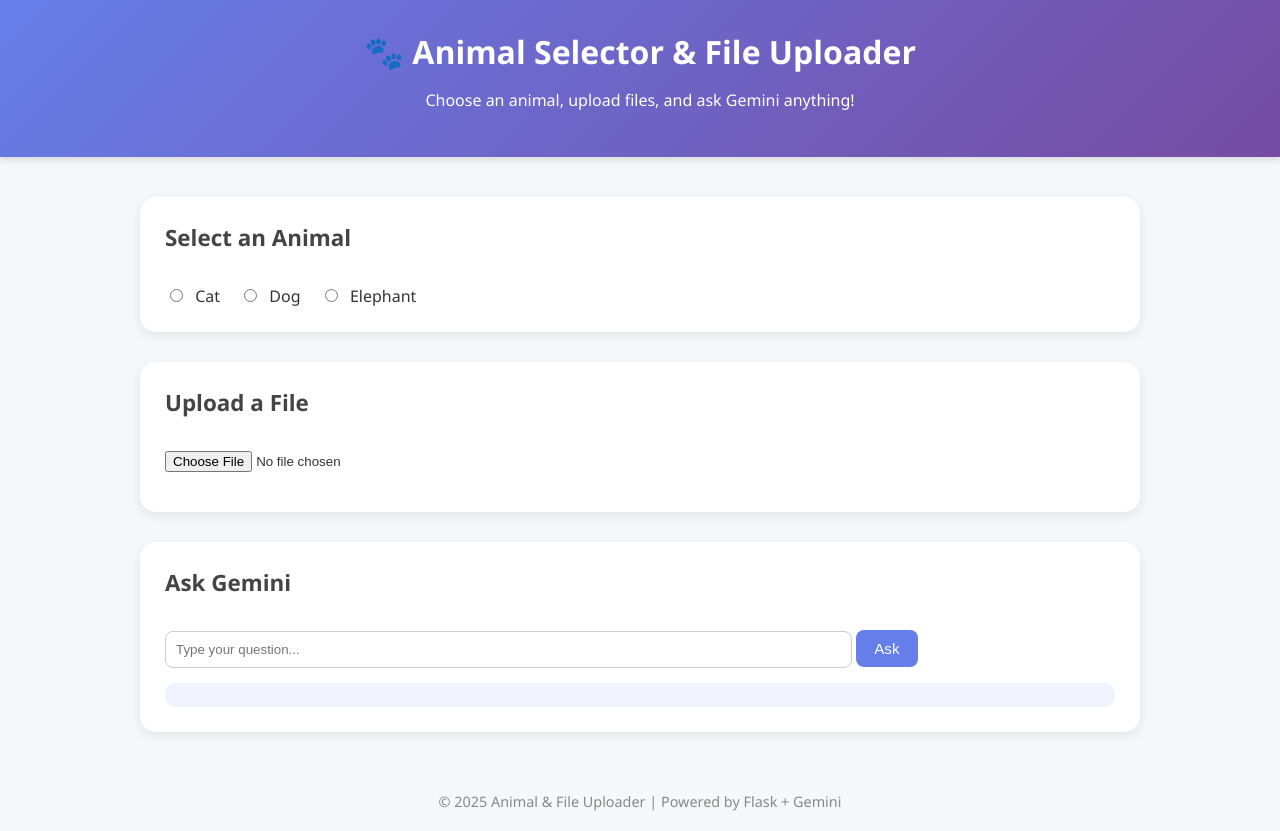
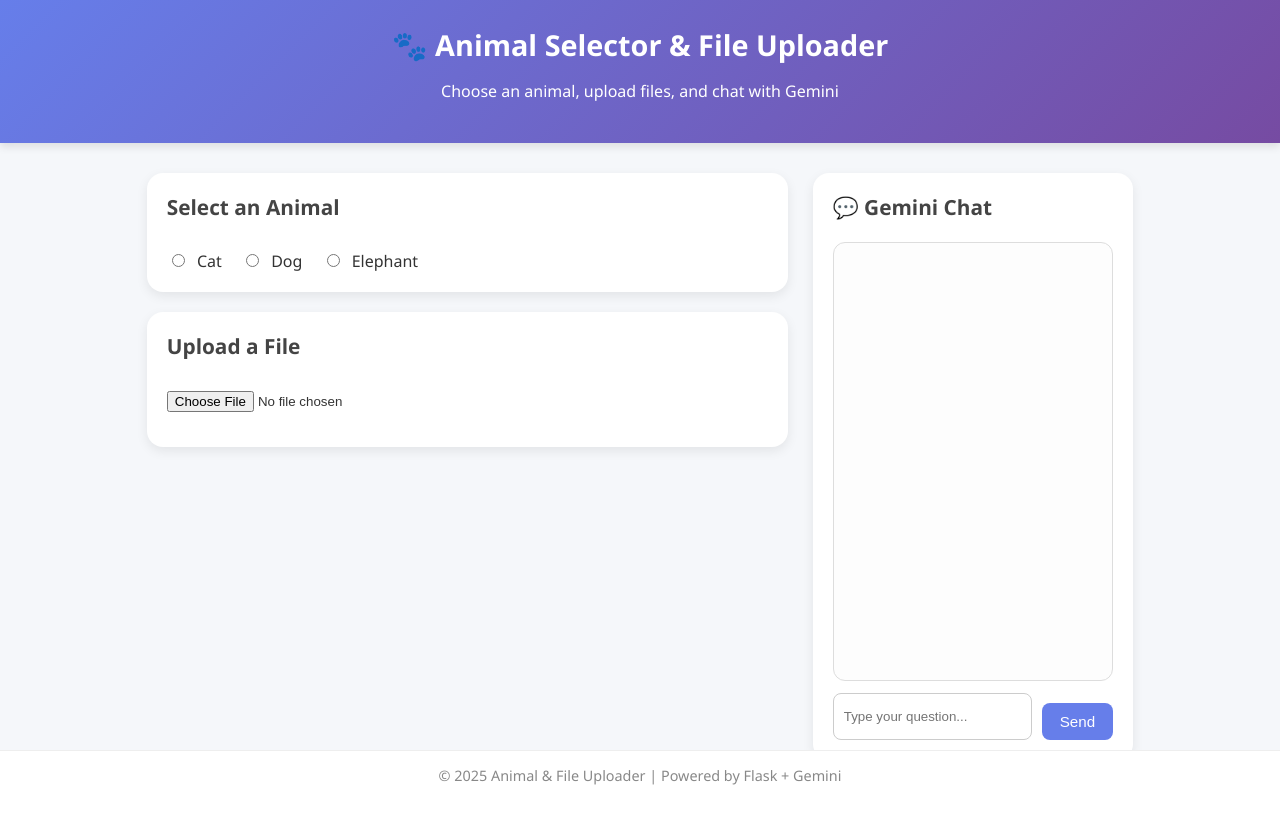
Before and after one commit to Shankarganesh127/TSAI_ERAv4_assignment_S3, a Flask app: page / in a window 1280 px wide. After the commit the page ends 785 px from the top, so only its background shows below. Run offline with Flask 3, Linux system fonts and the light colour scheme.

Commit message:
webpage format change

```diff
--- a/templates/index.html
+++ b/templates/index.html
@@ -5,57 +5,61 @@
   <title>🐾 Animal & File Uploader</title>
   <style>
     body {
-      font-family: 'Segoe UI', Tahoma, Geneva, Verdana, sans-serif;
+      font-family: 'Segoe UI', sans-serif;
       background: #f5f7fa;
       margin: 0;
       padding: 0;
       color: #333;
+      display: flex;
+      flex-direction: column;
+      min-height: 100vh;
     }
 
     header {
       background: linear-gradient(135deg, #667eea, #764ba2);
       color: #fff;
       text-align: center;
-      padding: 30px 20px;
-      box-shadow: 0 4px 6px rgba(0,0,0,0.1);
+      padding: 25px;
+      box-shadow: 0 4px 8px rgba(0,0,0,0.1);
     }
 
     header h1 {
       margin: 0;
-      font-size: 2rem;
+      font-size: 1.8rem;
     }
 
-    .container {
-      max-width: 1000px;
-      margin: 40px auto;
+    .main {
+      flex: 1;
+      display: grid;
+      grid-template-columns: 2fr 1fr;
+      gap: 25px;
+      max-width: 1200px;
+      margin: 30px auto;
       padding: 0 20px;
-      display: grid;
-      grid-template-columns: 1fr;
-      gap: 30px;
     }
 
     .box {
       background: #fff;
       border-radius: 16px;
-      padding: 25px;
+      padding: 20px;
       box-shadow: 0 4px 12px rgba(0,0,0,0.08);
       transition: transform 0.2s ease, box-shadow 0.2s ease;
     }
 
     .box:hover {
-      transform: translateY(-3px);
+      transform: translateY(-2px);
       box-shadow: 0 8px 18px rgba(0,0,0,0.15);
     }
 
     .box h3 {
       margin-top: 0;
-      font-size: 1.4rem;
+      font-size: 1.3rem;
       color: #444;
     }
 
     label {
       display: inline-block;
-      margin: 10px 15px 0 0;
+      margin: 8px 15px 0 0;
       cursor: pointer;
     }
 
@@ -96,30 +100,77 @@
       color: #555;
     }
 
-    .answer {
-      margin-top: 15px;
-      padding: 12px;
+    /* Gemini Chat Box */
+    .chat-box {
+      display: flex;
+      flex-direction: column;
+      height: 100%;
+    }
+
+    .chat-messages {
+      flex: 1;
+      overflow-y: auto;
+      padding: 15px;
+      border-radius: 12px;
+      background: #fdfdfd;
+      border: 1px solid #ddd;
+    }
+
+    .msg {
+      margin: 8px 0;
+      padding: 10px 15px;
+      border-radius: 12px;
+      max-width: 80%;
+      line-height: 1.4;
+    }
+
+    .user {
+      background: #667eea;
+      color: #fff;
+      margin-left: auto;
+      font-family: "Segoe UI Semibold", sans-serif;
+    }
+
+    .gemini {
       background: #f0f3ff;
-      border-radius: 10px;
+      color: #333;
+      margin-right: auto;
       font-style: italic;
-      color: #333;
+      font-family: Georgia, serif;
+    }
+
+    .chat-input {
+      display: flex;
+      margin-top: 12px;
+      gap: 10px;
+    }
+
+    .chat-input input {
+      flex: 1;
+      padding: 10px;
+      border: 1px solid #ccc;
+      border-radius: 8px;
     }
 
     footer {
       text-align: center;
-      padding: 20px;
+      padding: 15px;
       color: #888;
       font-size: 0.9rem;
+      background: #fff;
+      border-top: 1px solid #eee;
     }
   </style>
 </head>
 <body>
   <header>
     <h1>🐾 Animal Selector & File Uploader</h1>
-    <p>Choose an animal, upload files, and ask Gemini anything!</p>
+    <p>Choose an animal, upload files, and chat with Gemini</p>
   </header>
 
-  <div class="container">
+  <div class="main">
+    <!-- Left Column -->
+    <div>
       <!-- Animal Box -->
       <div class="box">
         <h3>Select an Animal</h3>
@@ -130,18 +181,21 @@
       </div>
 
       <!-- File Upload Box -->
-    <div class="box">
+      <div class="box" style="margin-top:20px;">
         <h3>Upload a File</h3>
         <input type="file" id="fileInput">
         <div id="fileResult" class="preview"></div>
       </div>
+    </div>
 
-    <!-- Gemini Q&A Box -->
-    <div class="box">
-      <h3>Ask Gemini</h3>
-      <input type="text" id="question" placeholder="Type your question..." style="width:70%; padding:10px; border-radius:8px; border:1px solid #ccc;">
-      <button onclick="askGemini()">Ask</button>
-      <div id="geminiAnswer" class="answer"></div>
+    <!-- Right Column: Gemini Chat -->
+    <div class="box chat-box">
+      <h3>💬 Gemini Chat</h3>
+      <div id="chatMessages" class="chat-messages"></div>
+      <div class="chat-input">
+        <input type="text" id="question" placeholder="Type your question...">
+        <button onclick="askGemini()">Send</button>
+      </div>
     </div>
   </div>
 
@@ -201,16 +255,41 @@
       }
     });
 
-    // Ask Gemini
+    // Gemini Chat
     async function askGemini() {
-      const question = document.getElementById("question").value;
+      const input = document.getElementById("question");
+      const question = input.value.trim();
+      if (!question) return;
+
+      const chatBox = document.getElementById("chatMessages");
+
+      // Add user message
+      const userMsg = document.createElement("div");
+      userMsg.className = "msg user";
+      userMsg.textContent = question;
+      chatBox.appendChild(userMsg);
+
+      input.value = "";
+
+      // Scroll
+      chatBox.scrollTop = chatBox.scrollHeight;
+
+      // Send to backend
       const res = await fetch("/ask_gemini", {
         method: "POST",
         headers: { "Content-Type": "application/json" },
         body: JSON.stringify({ question })
       });
       const data = await res.json();
-      document.getElementById("geminiAnswer").textContent = data.answer || data.error;
+
+      // Add Gemini response
+      const geminiMsg = document.createElement("div");
+      geminiMsg.className = "msg gemini";
+      geminiMsg.textContent = data.answer || data.error;
+      chatBox.appendChild(geminiMsg);
+
+      // Scroll to bottom
+      chatBox.scrollTop = chatBox.scrollHeight;
     }
   </script>
 </body>
```
Lines whose indentation alone changed are shown as unchanged.
